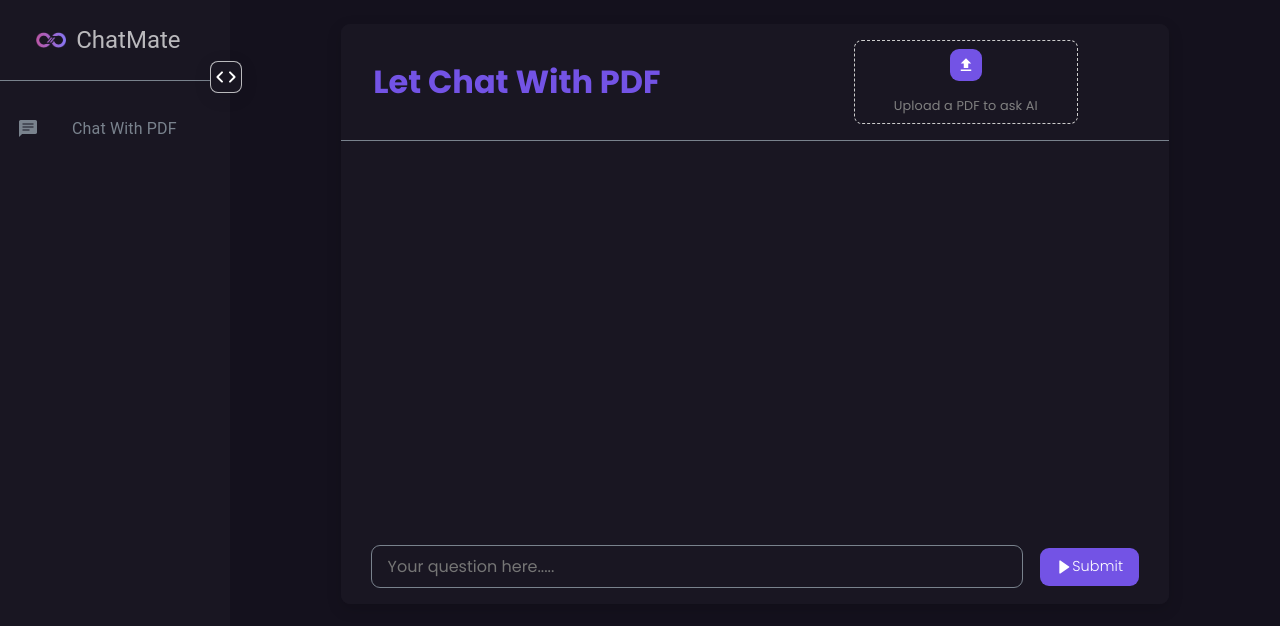
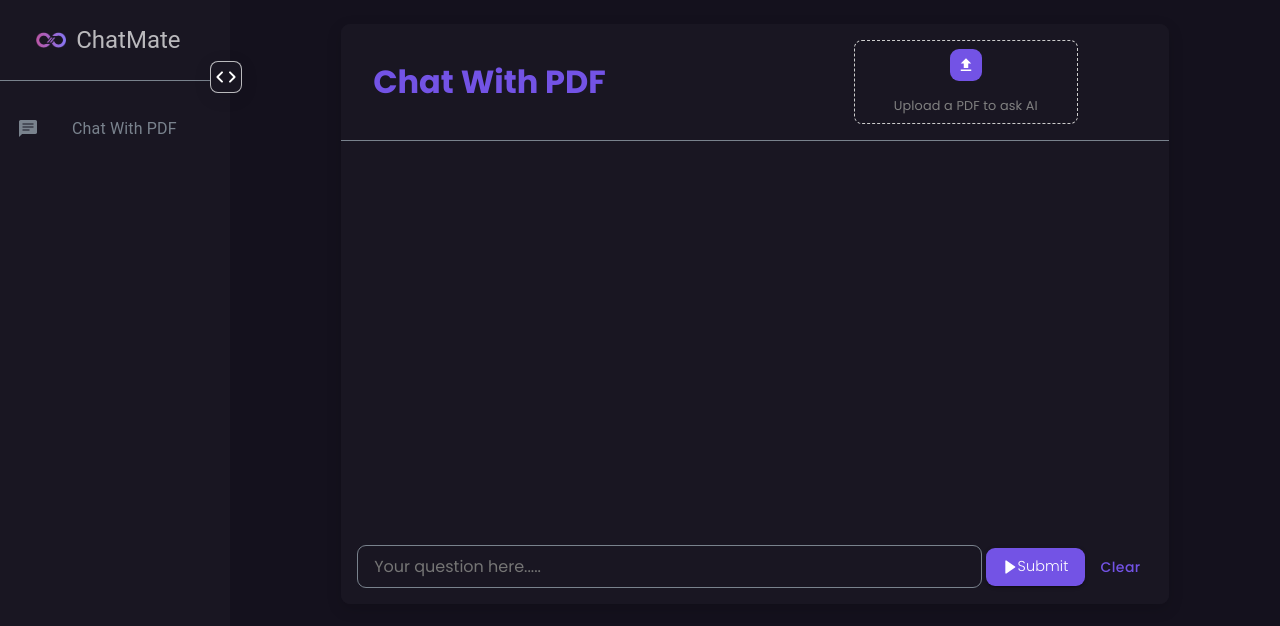
Before and after one commit to pandey03muskan/Chat_ai, a Next.js app in the folder pdfchat/: page /chatwithpdf in a window 1280 px wide. Shown: the top 626 px of the page. Built offline with nearby package versions, Linux system fonts and the light colour scheme.

Commit message:
Update index.tsx

```diff
--- a/pdfchat/src/pages/chatwithpdf/index.tsx
+++ b/pdfchat/src/pages/chatwithpdf/index.tsx
@@ -53,10 +53,13 @@ const ChatWithPDF = () => {
   });
 
   const resetUpload = () => {
-    setStep("upload");
-    setFileName("");
-    setFileObject(undefined);
-    setIsFileUploaded("initial");
+    if (!isUserPromptDistable){
+      setStep("upload");
+      setFileName("");
+      setFileObject(undefined);
+      setIsFileUploaded("initial");
+      setMessages([])
+    }
   };
 
 const handleSendMessage = () => {
@@ -186,6 +189,14 @@ useEffect(() => {
 }, [messages]);
 
 
+//to clear the chat
+const handleClear=()=>{
+  if (!isUserPromptDistable){
+    setMessages([])
+  }
+}
+
+
   return (
     <div>
       <div style={{ marginTop: "0.5rem", width: "100%", padding: "1rem 0.5rem"}}>
@@ -215,7 +226,7 @@ useEffect(() => {
               }}>
 
                 <div style={{width:'48%',paddingLeft:'1.5rem'}}>
-                 <h1 style={{color: "rgb(115, 83, 229)" }}>Let Chat With PDF</h1>
+                 <h1 style={{color: "rgb(115, 83, 229)" }}>Chat With PDF</h1>
                 </div>
 
                 <Box
@@ -298,7 +309,15 @@ useEffect(() => {
                        {fileName} uploaded successfully!
                      </div>
 
-                     <Button sx={{ marginTop: 2,color:'rgb(115, 83, 229)',border:'1px solid rgb(115, 83, 229)',fontFamily:'Poppins'}} onClick={resetUpload}>
+                     <Button
+                     sx={{
+                     marginTop: 2,
+                     border:'1px solid rgb(115, 83, 229)',
+                     color:'rgb(115, 83, 229)',
+                     fontFamily:'Poppins'}}
+                     onClick={resetUpload}
+                     disabled={isUserPromptDistable}
+                     >
                       Upload Another File
                      </Button>
                    </>
@@ -307,7 +326,12 @@ useEffect(() => {
                       <Typography sx={{color: customColors.lightgray }}>
                         {fileName}
                       </Typography>
-                  <Button sx={{ marginTop: 1,color:'rgb(115, 83, 229)',border:'1px solid rgb(115, 83, 229)',fontFamily:'Poppins'}} onClick={resetUpload}>
+                  <Button sx={{
+                    marginTop: 1,
+                    color:isUserPromptDistable?customColors.lightgray:'rgb(115, 83, 229)',
+                    border:isUserPromptDistable?'1px solid '+customColors.lightgray:'1px solid rgb(115, 83, 229)',
+                    fontFamily:'Poppins'}}
+                    onClick={resetUpload}>
                   Upload Another File
                   </Button>
                   </>
@@ -343,7 +367,7 @@ useEffect(() => {
                 borderRadius: '5px',
                 zIndex: 1000
               }}>
-                Please upload the file first...
+                Please upload the file first !
               </div>
               </>
             ) : null}
@@ -391,23 +415,47 @@ useEffect(() => {
                 display: "flex",
                 alignItems: "center",
                 justifyContent: "center",
+                gap:'4px',
                 background:'rgb(25, 22, 34)',
               }}
             >
               <Button
-                style={{
+                variant="contained"
+                sx={{
                   background:isUserPromptDistable?"rgb(99,99,99,0.1)":"rgb(115, 83, 229)",
+                  // background:"rgb(115, 83, 229)",
                   display: "flex",
                   justifyContent: "space-evenly",
                   alignItems: "center",
                   borderRadius:'9px',
                   padding:'0.5rem 1rem',
+                  '&:hover': {
+                    backgroundColor: isUserPromptDistable?"rgb(99,99,99,0.1)":"rgb(115, 83, 229)",
+                  },
                 }}
+                onClick={handleSendMessage}
               >
               <svg xmlns="http://www.w3.org/2000/svg" width={16} height={16} viewBox="0 0 24 24">
-                <path fill="white" d="M5.536 21.886a1 1 0 0 0 1.033-.064l13-9a1 1 0 0 0 0-1.644l-13-9A1 1 0 0 0 5 3v18a1 1 0 0 0 .536.886"></path>
+                <path fill={isUserPromptDistable?customColors.lightgray:customColors.white} d="M5.536 21.886a1 1 0 0 0 1.033-.064l13-9a1 1 0 0 0 0-1.644l-13-9A1 1 0 0 0 5 3v18a1 1 0 0 0 .536.886"></path>
               </svg>
-              <Typography style={{color:customColors.white,textTransform:'none',fontFamily:'Poppins',fontSize:'0.9rem',fontWeight:'300'}}>Submit</Typography>
+              <Typography style={{color:isUserPromptDistable?customColors.lightgray:customColors.white,textTransform:'none',fontFamily:'Poppins',fontSize:'0.9rem',fontWeight:'300'}}>Submit</Typography>
+              </Button>
+              <Button
+              sx={{
+                color:'rgb(115, 83, 229)',
+                textTransform:'none',
+                fontFamily:'Poppins',
+                '&:hover': {
+                  backgroundColor: 'rgb(115, 83, 229,0.3)',
+                },
+                '&.Mui-disabled': {
+                  color: 'rgb(115, 83, 229,0.5)',
+                },
+              }}
+              onClick={handleClear}
+              disabled={isUserPromptDistable}
+              >
+                  Clear
               </Button>
             </div>
           </div>
```
